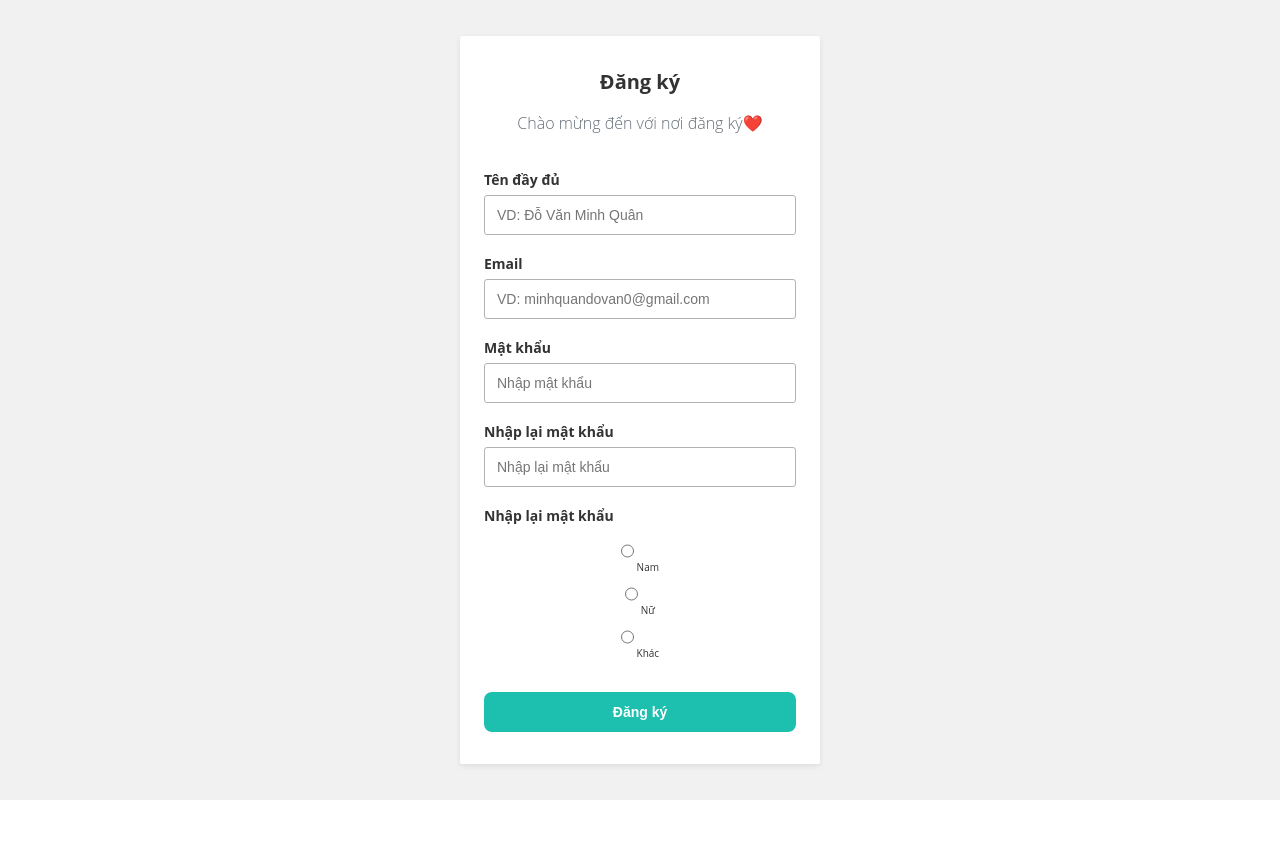
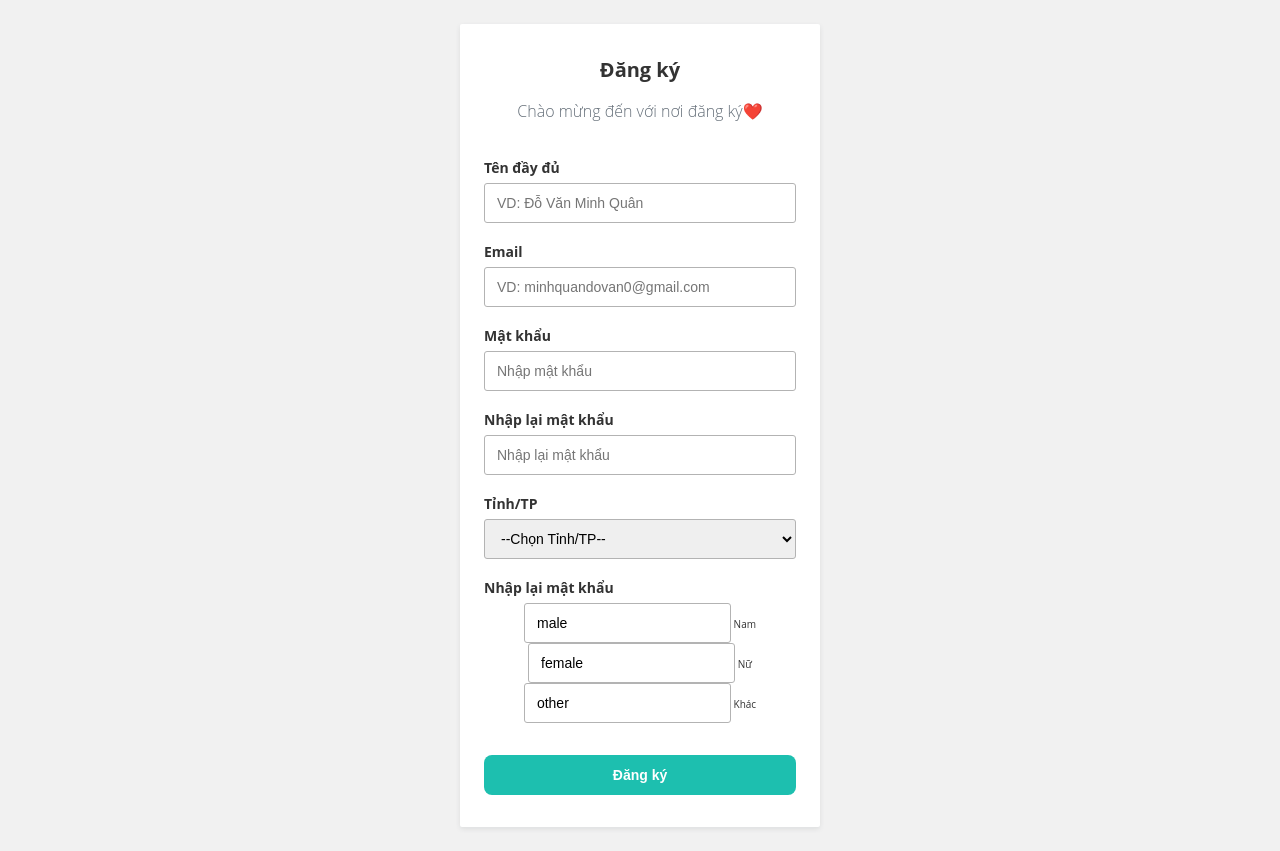
Before and after one commit to dovanminhquan0505/Form-Validation, a plain HTML site: page index.html in a window 1280 px wide. Before the commit the page ends 800 px from the top, so only its background shows below. Drawn offline with Linux system fonts and the light colour scheme.

Commit message:
add select and fix checkbox

```diff
--- a/assets/validator.js
+++ b/assets/validator.js
@@ -73,6 +73,8 @@ function Validator(options){
                     var formValues = Array.from(enableInputs).reduce((values, input) => {
                         switch(input.type){
                             case 'checkbox':
+                                values[input.name] = input.checked;
+                                break;
                             case 'radio':
                                 values[input.name] = formElement.querySelector('input[name="' + input.name + '"]:checked').value;
                                 break;
--- a/index.html
+++ b/index.html
@@ -40,17 +40,27 @@
           </div>
 
           <div class="form-group">
+            <label for="province" class="form-label">Tỉnh/TP</label>
+            <select id="province" name="province" class="form-control" autocomplete="on">
+              <option value="">--Chọn Tỉnh/TP--</option>
+              <option value="HN">Hà Nội</option>
+              <option value="HCM">TP. Hồ Chí Minh</option>
+            </select>
+            <span class="form-message"></span>
+          </div>
+
+          <div class="form-group">
             <label for="gender" class="form-label">Nhập lại mật khẩu</label>
             <div>
-              <input name="gender" type="radio" value = "male"class="form-control" autocomplete="on">
+              <input name="gender" type="checked" value = "male"class="form-control" autocomplete="on">
               Nam
             </div>
             <div>
-              <input name="gender" type="radio" value = "female"class="form-control" autocomplete="on">
+              <input name="gender" type="checked" value = "female"class="form-control" autocomplete="on">
               Nữ
             </div>
             <div>
-              <input name="gender" type="radio" value = "other"class="form-control" autocomplete="on">
+              <input name="gender" type="checked" value = "other"class="form-control" autocomplete="on">
               Khác
             </div>
             <span class="form-message"></span>
@@ -73,6 +83,7 @@
                 Validator.isEmail('#email'),
                 Validator.isPassword('#password', 'Vui lòng nhập mật khẩu!'),
                 Validator.isRequired('#password_confirmation'),
+                Validator.isRequired('#province'),
                 Validator.isConfirmPassword('#password_confirmation', function(){
                   return document.querySelector('#form-1 #password').value;
                 }, 'Vui lòng nhập mật khẩu!'),
```
